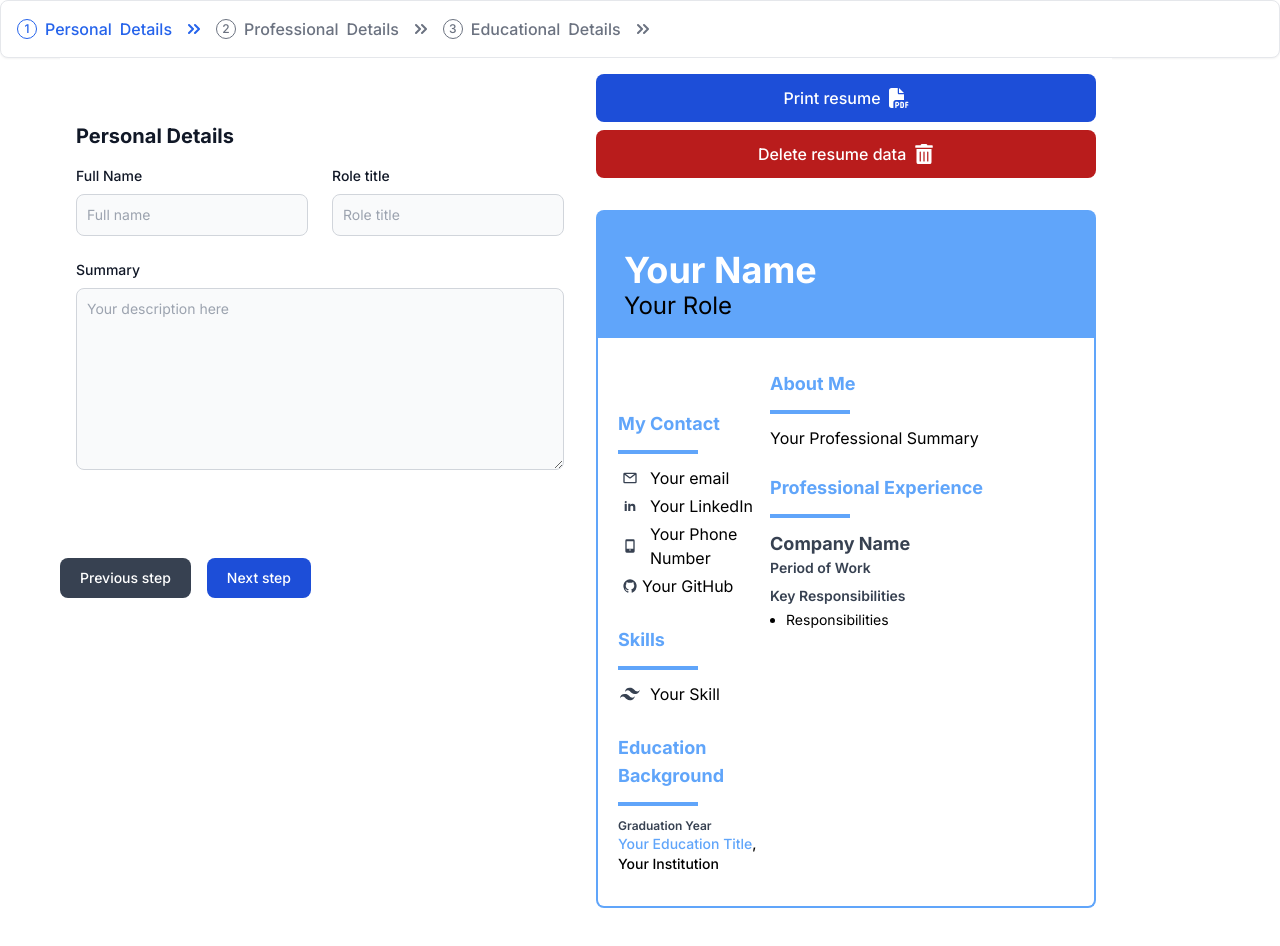
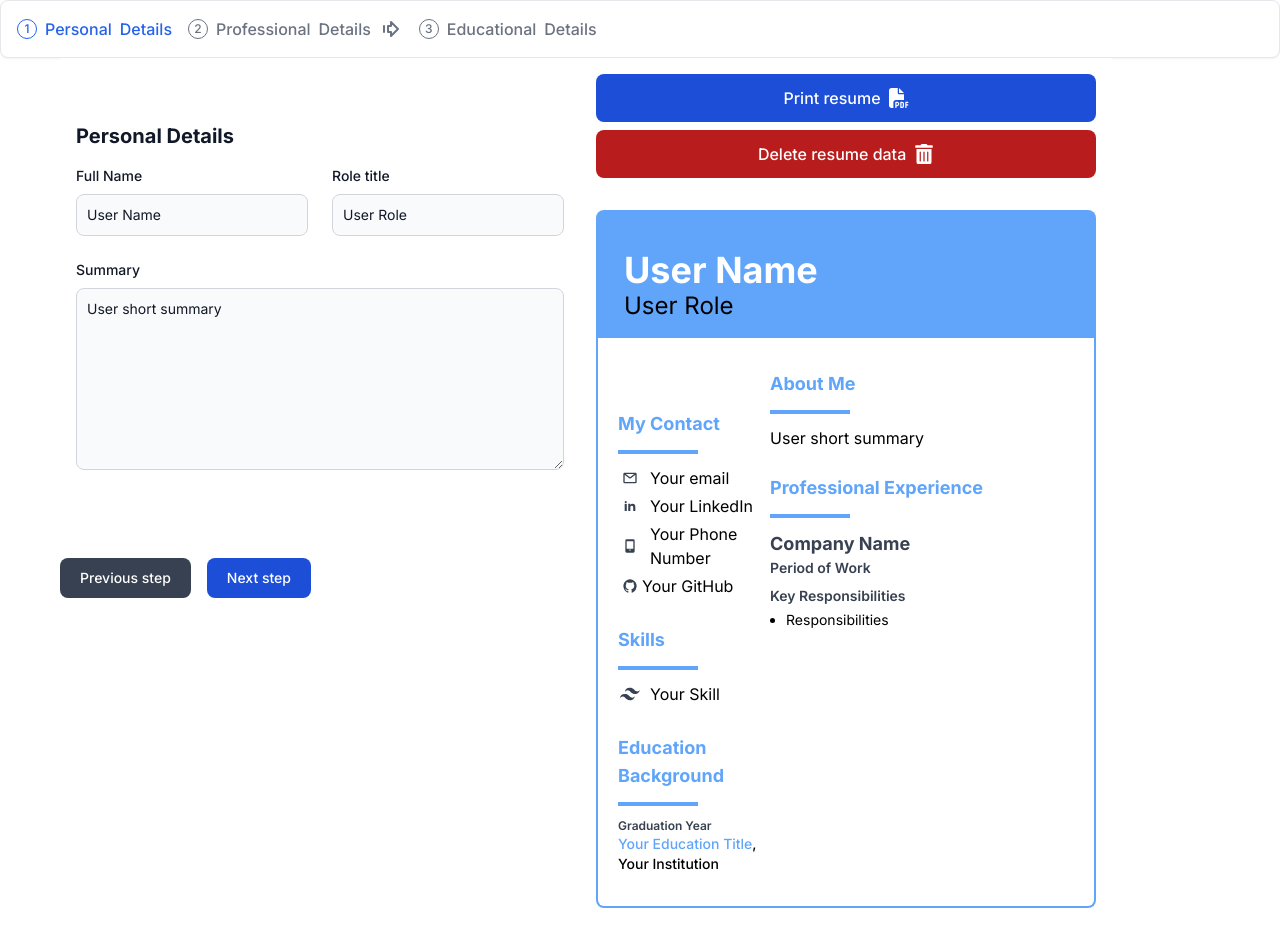
Before and after one commit to washington-shoji/resume-builder-next, a Next.js app: page /resume-builder in a window 1280 px wide. Shown: the top 946 px of the page. Built offline with nearby package versions, Linux system fonts and the light colour scheme.

Commit message:
- updated resume builder page

```diff
--- a/src/app/(app)/resume-builder/page.tsx
+++ b/src/app/(app)/resume-builder/page.tsx
@@ -1,13 +1,7 @@
 'use client';
 
 import React, { useEffect, useState } from 'react';
-import {
-	useForm,
-	SubmitHandler,
-	FormProvider,
-	useFormContext,
-	useWatch,
-} from 'react-hook-form';
+import { useForm, FormProvider, useWatch } from 'react-hook-form';
 
 import BuilderStepper from '@/app/components/BuilderStepper';
 import ResumePersonalDetails from '@/app/components/ResumePersonalDetails';
@@ -17,17 +11,44 @@ import ResumeEducationalDetails from '@/app/components/ResumeEducationalDetails'
 import { ResumeOneFormInput } from '@/app/types/resume-data.types';
 
 export default function ResumeBuilder() {
+	// TODO: There is too much business logic in this PreviewComponent
+	// TODO: Needs to break into smaller pieces
+
 	let storeData: ResumeOneFormInput = {};
 	const [currentStep, setCurrentStep] = useState<number>(0);
-	const [savedFormData, setSavedFormData] =
-		useState<ResumeOneFormInput>(storeData);
-	const methods = useForm<ResumeOneFormInput>({ values: savedFormData });
-	const {
-		register,
-		handleSubmit,
-		formState: { errors },
-		control,
-	} = methods;
+	const [savedFormData, setSavedFormData] = useState<
+		ResumeOneFormInput | undefined
+	>(undefined);
+	const methods = useForm<ResumeOneFormInput>({
+		values: savedFormData,
+		defaultValues: {
+			personalData: {
+				heading: {
+					fullName: 'User Name',
+					roleTitle: 'User Role',
+					summary: 'User short summary',
+				},
+				contact: [{ iconLabel: 'email', contactInfo: 'user@email' }],
+			},
+			professionalData: [
+				{
+					company: 'User Work Place',
+					timePeriod: '2000 - Present',
+					responsibilities: 'User Responsibilities',
+				},
+			],
+			skillData: [{ iconLabel: 'node', label: 'User Skill' }],
+			educationalData: [
+				{
+					year: '2000',
+					educationTitle: 'User Education',
+					institution: 'User Education Institution',
+				},
+			],
+		},
+		mode: 'onBlur',
+	});
+	const { handleSubmit, control } = methods;
 	const formData = useWatch({
 		control,
 	});
@@ -44,12 +65,9 @@ export default function ResumeBuilder() {
 	}
 
 	function onSubmit(formData: ResumeOneFormInput): void {
-		console.warn('Form Data >>>>', formData);
+		localStorage.removeItem('form-data');
 		localStorage.setItem('form-data', JSON.stringify(formData));
 	}
-
-	// const onSubmit: SubmitHandler<ResumeOneFormInput> = (data) =>
-	// 	console.log(data);
 
 	useEffect(() => {
 		storeData = JSON.parse(localStorage.getItem('form-data') as string);
@@ -66,9 +84,11 @@ export default function ResumeBuilder() {
 				numberOfSteps={numberOfSteps}
 				stepTitle={stepTitle}
 			></BuilderStepper>
-			<div className=' flex  justify-center'>
+
+			<div className=' flex justify-center mb-4'>
 				<FormProvider {...methods}>
 					<form onSubmit={handleSubmit(onSubmit)}>
+						{/* TODO: Improve this conditional rendering logic */}
 						<div className={currentStep !== 0 ? ' hidden' : ''}>
 							<ResumePersonalDetails></ResumePersonalDetails>
 						</div>
@@ -105,7 +125,7 @@ export default function ResumeBuilder() {
 									type='submit'
 									className='inline-flex items-center px-5 py-2.5 mt-4 sm:mt-6 text-sm font-medium text-center text-white bg-primary-700 rounded-lg focus:ring-4 focus:ring-primary-200 dark:focus:ring-primary-900 hover:bg-primary-800'
 								>
-									Submit
+									Save data
 								</button>
 							)}
 						</div>
--- a/src/app/components/BuilderStepper.tsx
+++ b/src/app/components/BuilderStepper.tsx
@@ -1,4 +1,5 @@
 import React from 'react';
+import { LuArrowBigRightDash } from 'react-icons/lu';
 
 type Props = {
 	currentStep: number;
@@ -36,21 +37,9 @@ export default function BuilderStepper(props: Props) {
 							</span>
 							{props?.stepTitle[index]}
 							<span className='hidden sm:inline-flex sm:ms-2'>Details</span>
-							<svg
-								className='w-3 h-3 ms-2 sm:ms-4 rtl:rotate-180'
-								aria-hidden='true'
-								xmlns='http://www.w3.org/2000/svg'
-								fill='none'
-								viewBox='0 0 12 10'
-							>
-								<path
-									stroke='currentColor'
-									strokeLinecap='round'
-									strokeLinejoin='round'
-									strokeWidth='2'
-									d='m7 9 4-4-4-4M1 9l4-4-4-4'
-								/>
-							</svg>
+							<LuArrowBigRightDash
+								className={`text-2xl ml-2 ${index - 1 ? 'hidden' : ''}`}
+							/>
 						</li>
 					);
 				}
```
